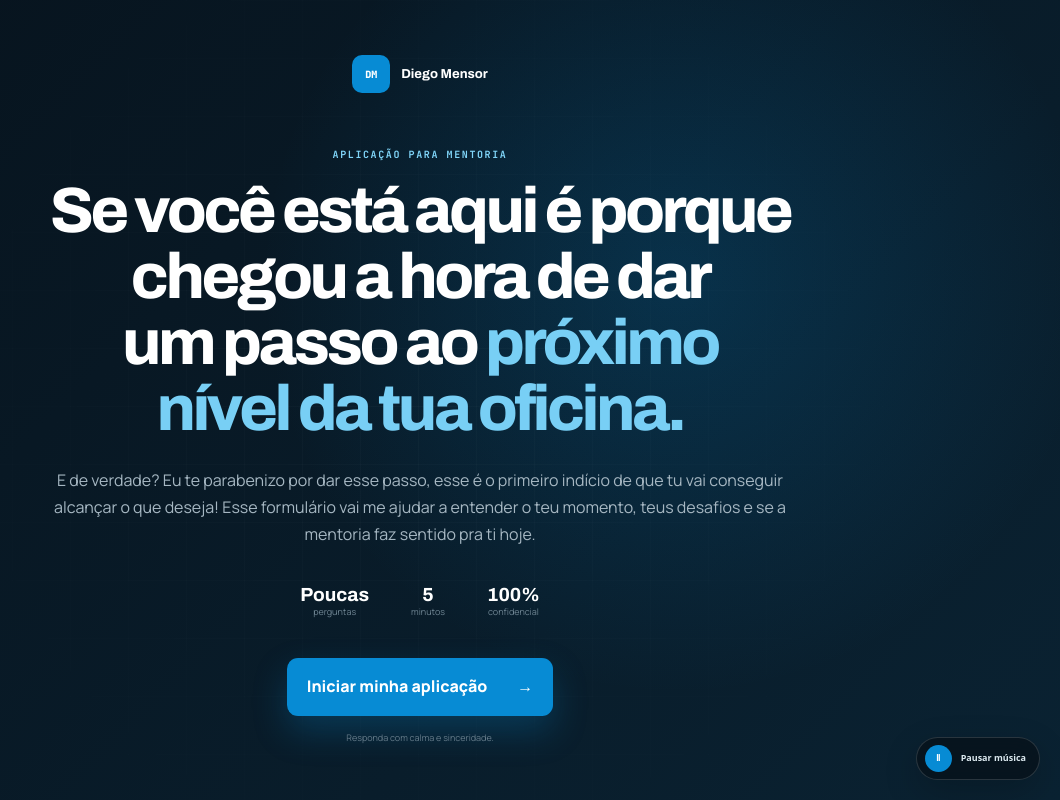
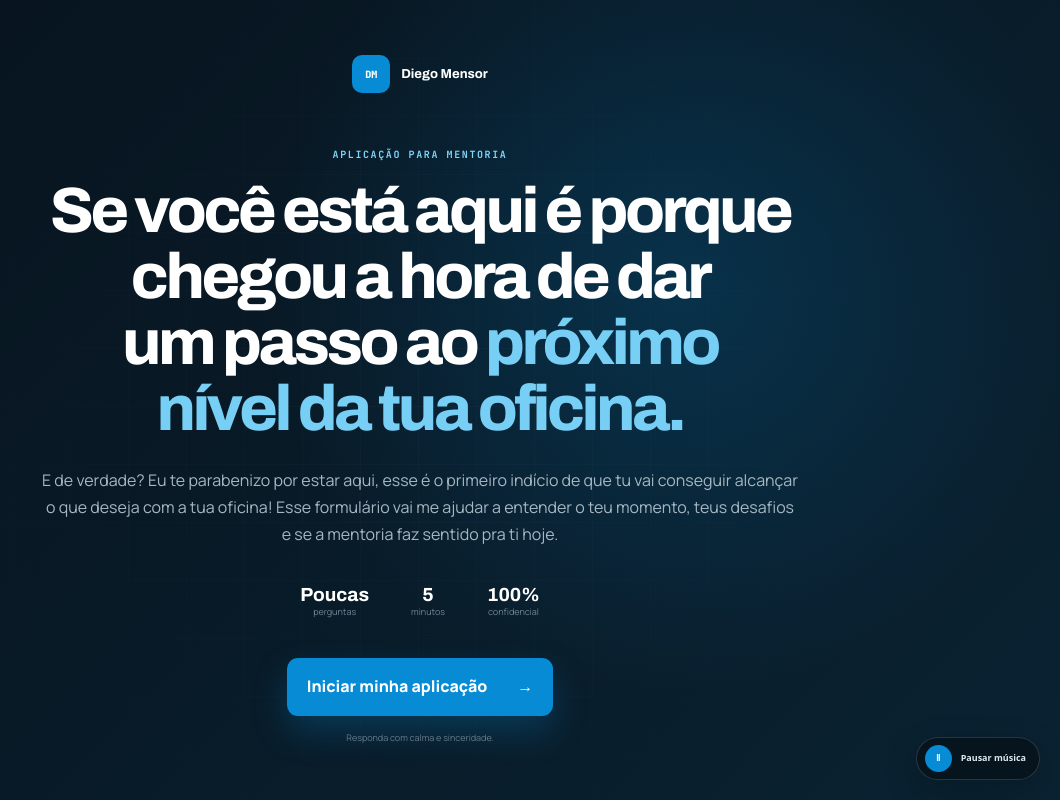
Before and after one commit to cezarhlima1/diegomensor, a Next.js app: page /formulario in a window 1280 px wide. Shown: the whole page, without its empty margins (220-1280 px from the left). Built offline with nearby package versions, Linux system fonts and the light colour scheme.

Commit message:
ajusta mensagem inicial do formulario

```diff
--- a/components/formulario-mentoria/MentoriaForm.tsx
+++ b/components/formulario-mentoria/MentoriaForm.tsx
@@ -111,7 +111,7 @@ function Field({ question, value, error, update }: { question: Question; value:
 }
 
 function Intro({ start }: { start: () => void }) {
-  return <main className={styles.intro}><div className={styles.introPattern} /><section><div className={styles.brand}><span>DM</span><b>Diego Mensor</b></div><p className={styles.kicker}>Aplicação para mentoria</p><h1>Se você está aqui é porque chegou a hora de dar um passo ao <em>próximo nível da tua oficina.</em></h1><p className={styles.introLead}>E de verdade? Eu te parabenizo por dar esse passo, esse é o primeiro indício de que tu vai conseguir alcançar o que deseja! Esse formulário vai me ajudar a entender o teu momento, teus desafios e se a mentoria faz sentido pra ti hoje.</p><div className={styles.introMeta}><span><b>Poucas</b> perguntas</span><span><b>5</b> minutos</span><span><b>100%</b> confidencial</span></div><button onClick={start}>Iniciar minha aplicação <span>→</span></button><small>Responda com calma e sinceridade.</small></section></main>;
+  return <main className={styles.intro}><div className={styles.introPattern} /><section><div className={styles.brand}><span>DM</span><b>Diego Mensor</b></div><p className={styles.kicker}>Aplicação para mentoria</p><h1>Se você está aqui é porque chegou a hora de dar um passo ao <em>próximo nível da tua oficina.</em></h1><p className={styles.introLead}>E de verdade? Eu te parabenizo por estar aqui, esse é o primeiro indício de que tu vai conseguir alcançar o que deseja com a tua oficina! Esse formulário vai me ajudar a entender o teu momento, teus desafios e se a mentoria faz sentido pra ti hoje.</p><div className={styles.introMeta}><span><b>Poucas</b> perguntas</span><span><b>5</b> minutos</span><span><b>100%</b> confidencial</span></div><button onClick={start}>Iniciar minha aplicação <span>→</span></button><small>Responda com calma e sinceridade.</small></section></main>;
 }
 
 function Success({ name }: { name?: string }) {
```
